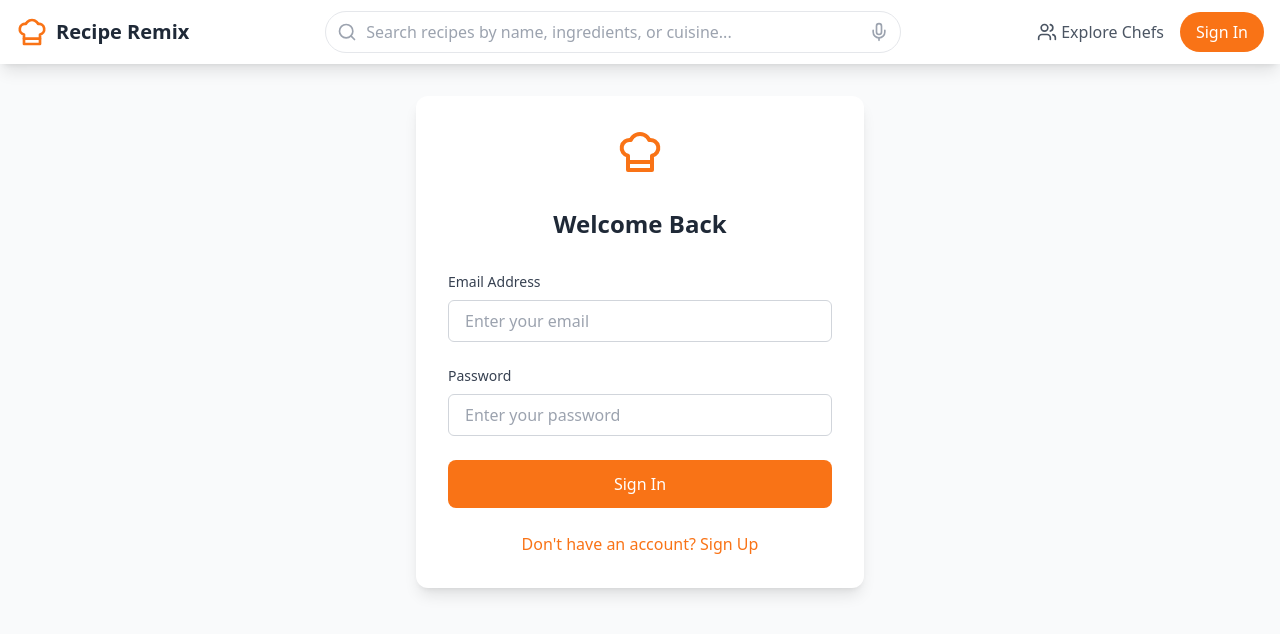
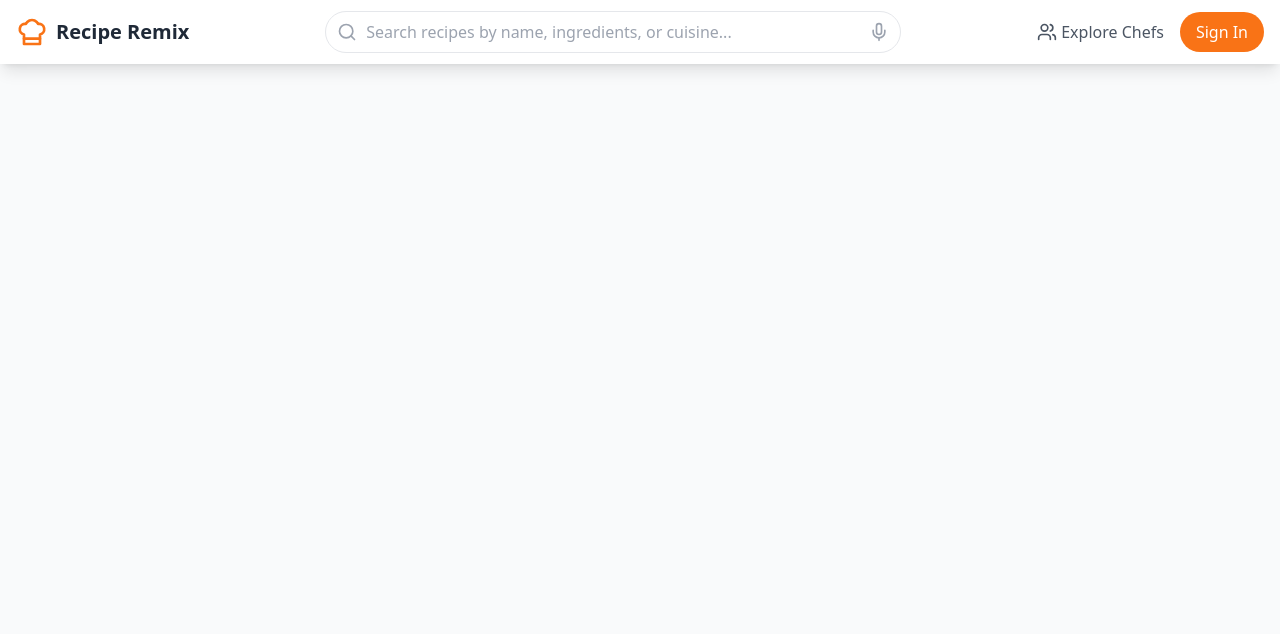
Before and after one commit to Hemanth610/professional, a React (Vite) app: page /auth in a window 1280 px wide. Shown: the top 634 px of the page. Built offline with nearby package versions, Linux system fonts and the light colour scheme.

Commit message:
Updated Authentication

```diff
--- a/src/pages/Auth.tsx
+++ b/src/pages/Auth.tsx
@@ -10,29 +10,63 @@ const Auth = () => {
   const [email, setEmail] = useState('');
   const [password, setPassword] = useState('');
   const [error, setError] = useState('');
+  const [isLoading, setIsLoading] = useState(false);
+
+  const validateForm = () => {
+    if (!email || !password) {
+      setError('Email and password are required');
+      return false;
+    }
+
+    if (isSignUp) {
+      const passwordRegex = /^(?=.*[a-z])(?=.*[A-Z])(?=.*[!@#$%^&])[A-Za-z!@#$%^&*]+$/;
+      if (!passwordRegex.test(password)) {
+        setError('Password must contain at least one uppercase letter, one lowercase letter, and one special character.');
+        return false;
+      }
+    }
+
+    return true;
+  };
 
   const handleSubmit = async (e: React.FormEvent) => {
     e.preventDefault();
     setError('');
+    setIsLoading(true);
+
+    if (!validateForm()) {
+      setIsLoading(false);
+      return;
+    }
 
     try {
       if (isSignUp) {
         await signUp(email, password);
-        // Show success message for sign up
-        setError('Please check your email to verify your account');
+        setError('Registration successful. Please check your email to verify your account');
+        navigate('/home');
       } else {
         await signIn(email, password);
         navigate('/profile');
       }
     } catch (err: any) {
       setError(err.message || 'An error occurred');
+    } finally {
+      setIsLoading(false);
     }
   };
 
   return (
     <div className="max-w-md mx-auto">
-      <div className="bg-white rounded-xl shadow-lg p-8">
-        <div className="flex justify-center mb-8">
+      <div className="relative group perspective-1000">
+        {/* 3D Container with smooth flip animation */}
+        <div
+          className={`transform transition-transform duration-700 ease-in-out ${isSignUp ? 'rotate-y-180' : ''} w-full`}
+        >
+          {/* Main form content with fade-in and slide-up animation */}
+          <div
+            className="bg-white rounded-xl shadow-2xl p-8 transform transition-all duration-500 ease-in-out opacity-0 group-hover:opacity-100 translate-y-4 group-hover:translate-y-0"
+          >
+            <div className="flex justify-center mb-8 animate_animated animate_fadeIn">
               <ChefHat className="h-12 w-12 text-orange-500" />
             </div>
 
@@ -42,49 +76,50 @@ const Auth = () => {
 
             <form onSubmit={handleSubmit} className="space-y-6">
               <div>
-            <label className="block text-sm font-medium text-gray-700 mb-2">
-              Email Address
-            </label>
+                <label className="block text-sm font-medium text-gray-700 mb-2">Email Address</label>
                 <input
                   type="email"
                   required
                   value={email}
                   onChange={(e) => setEmail(e.target.value)}
-              className="w-full px-4 py-2 border border-gray-300 rounded-md focus:ring-2 focus:ring-orange-500 focus:border-transparent"
+                  className="w-full px-4 py-2 border border-gray-300 rounded-md focus:ring-2 focus:ring-orange-500 focus:border-transparent transition-all duration-300 transform hover:scale-105"
                   placeholder="Enter your email"
                 />
               </div>
 
               <div>
-            <label className="block text-sm font-medium text-gray-700 mb-2">
-              Password
-            </label>
+                <label className="block text-sm font-medium text-gray-700 mb-2">Password</label>
                 <input
                   type="password"
                   required
                   value={password}
                   onChange={(e) => setPassword(e.target.value)}
-              className="w-full px-4 py-2 border border-gray-300 rounded-md focus:ring-2 focus:ring-orange-500 focus:border-transparent"
+                  className="w-full px-4 py-2 border border-gray-300 rounded-md focus:ring-2 focus:ring-orange-500 focus:border-transparent transition-all duration-300 transform hover:scale-105"
                   placeholder="Enter your password"
                 />
               </div>
 
               {error && (
-            <div className="text-red-500 text-sm">{error}</div>
+                <div className="text-red-500 text-sm animate_animated animate_fadeIn">{error}</div>
               )}
 
               <button
                 type="submit"
-            className="w-full bg-orange-500 text-white py-3 px-6 rounded-lg hover:bg-orange-600 transition-colors"
+                className="w-full bg-orange-500 text-white py-3 px-6 rounded-lg hover:bg-orange-600 transition-colors duration-300 ease-in-out transform hover:scale-105"
+                disabled={isLoading}
               >
-            {isSignUp ? 'Sign Up' : 'Sign In'}
+                {isLoading ? (
+                  <div className="flex justify-center items-center">
+                    <div className="animate-spin border-4 border-t-4 border-orange-500 rounded-full h-5 w-5"></div>
+                  </div>
+                ) : isSignUp ? 'Sign Up' : 'Sign In'}
               </button>
             </form>
 
             <div className="mt-6 text-center">
               <button
                 onClick={() => setIsSignUp(!isSignUp)}
-            className="text-orange-500 hover:text-orange-700"
+                className="text-orange-500 hover:text-orange-700 transition-colors duration-300 ease-in-out transform hover:scale-105"
               >
                 {isSignUp
                   ? 'Already have an account? Sign In'
@@ -93,6 +128,8 @@ const Auth = () => {
             </div>
           </div>
         </div>
+      </div>
+    </div>
   );
 };
 
```
Lines whose indentation alone changed are shown as unchanged.
